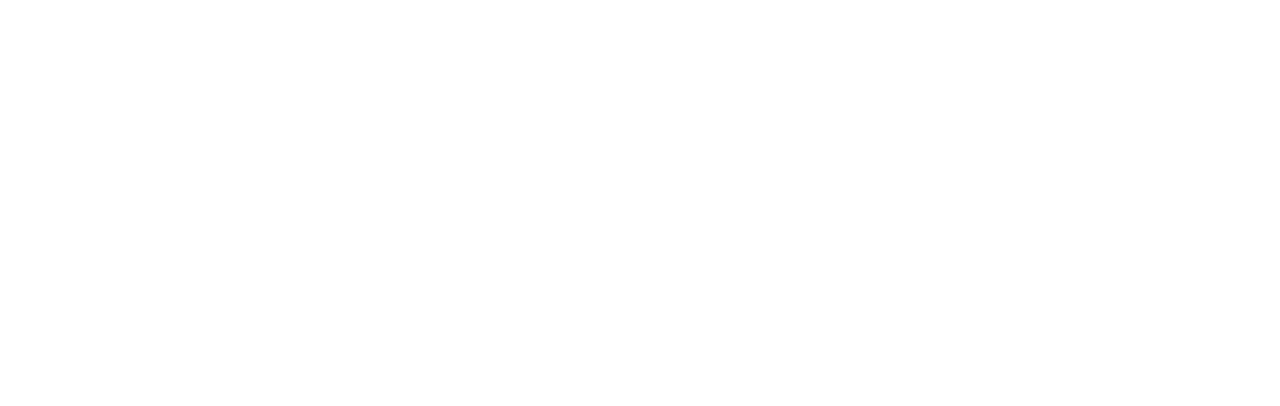
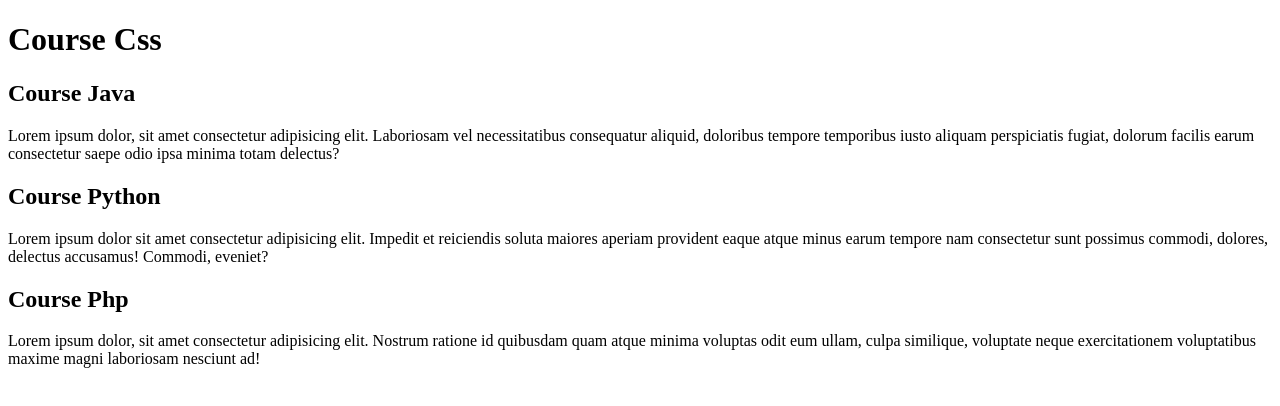
Before and after one commit to YamidDev/css-course, a plain HTML site: page index.html in a window 1280 px wide. Drawn offline with Linux system fonts and the light colour scheme.

Commit message:
add text to html

```diff
--- a/index.html
+++ b/index.html
@@ -6,6 +6,15 @@
     <title>Css Course</title>
 </head>
 <body>
+    <h1>Course Css</h1>
 
+    <h2>Course Java</h2>
+    <p>Lorem ipsum dolor, sit amet consectetur adipisicing elit. Laboriosam vel necessitatibus consequatur aliquid, doloribus tempore temporibus iusto aliquam perspiciatis fugiat, dolorum facilis earum consectetur saepe odio ipsa minima totam delectus?</p>
+
+    <h2>Course Python</h2>
+    <p>Lorem ipsum dolor sit amet consectetur adipisicing elit. Impedit et reiciendis soluta maiores aperiam provident eaque atque minus earum tempore nam consectetur sunt possimus commodi, dolores, delectus accusamus! Commodi, eveniet?</p>
+
+    <h2>Course Php</h2>
+    <p>Lorem ipsum dolor, sit amet consectetur adipisicing elit. Nostrum ratione id quibusdam quam atque minima voluptas odit eum ullam, culpa similique, voluptate neque exercitationem voluptatibus maxime magni laboriosam nesciunt ad!</p>
 </body>
 </html>
```
